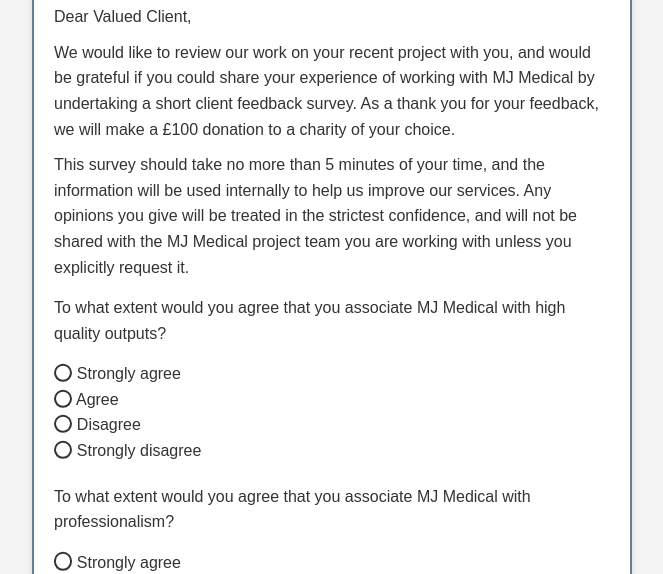
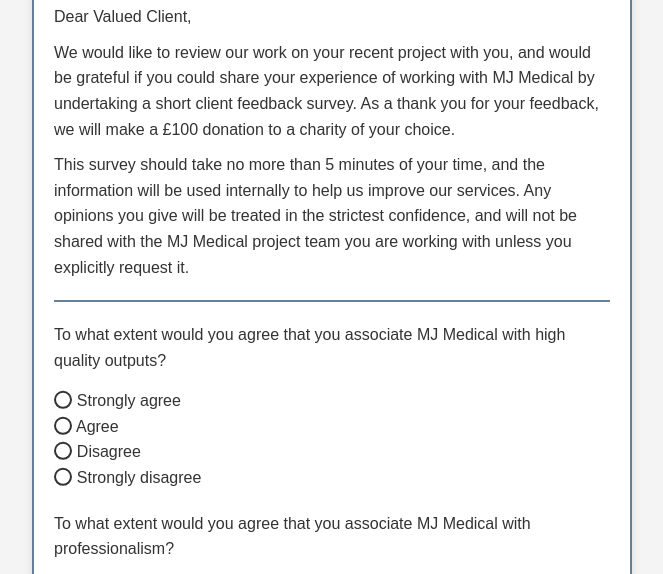
Before and after one commit to joeyclemens/html-email, a plain HTML site: page index.html in a window 1280 px wide. Shown: the part 150-724 px from the top of the page, without its empty margins (308-971 px from the left). Drawn offline with Linux system fonts and the light colour scheme.

Commit message:
Update form styling and layout, add separator line
- Update form styling and layout to improve the appearance of the feedback survey form.
- Add a separator line between the introductory text and the first question.

```diff
--- a/index.html
+++ b/index.html
@@ -18,6 +18,8 @@
 
             <p>Dear Valued Client,</p>
             <p>We would like to review our work on your recent project with you, and would be grateful if you could share your experience of working with MJ Medical by undertaking a short client feedback survey. As a thank you for your feedback, we will make a £100 donation to a charity of your choice.</p>            <p>This survey should take no more than 5 minutes of your time, and the information will be used internally to help us improve our services. Any opinions you give will be treated in the strictest confidence, and will not be shared with the MJ Medical project team you are working with unless you explicitly request it.</p>
+            <hr class="separator">
+
 
             <div class="question">To what extent would you agree that you associate MJ Medical with high quality outputs?</div>
             <div class="options">
--- a/style.css
+++ b/style.css
@@ -177,3 +177,10 @@ input[type="radio"]:checked::before {
 input[type="radio"]:hover {
     border-color: var(--form-control-color);
 }
+
+.separator {
+    border: none; /* Remove default styling */
+    height: 2px; /* Height of the line */
+    background-color: #638098; /* Your specified color */
+    margin: 20px 0; /* Margin for spacing above and below */
+}
```
